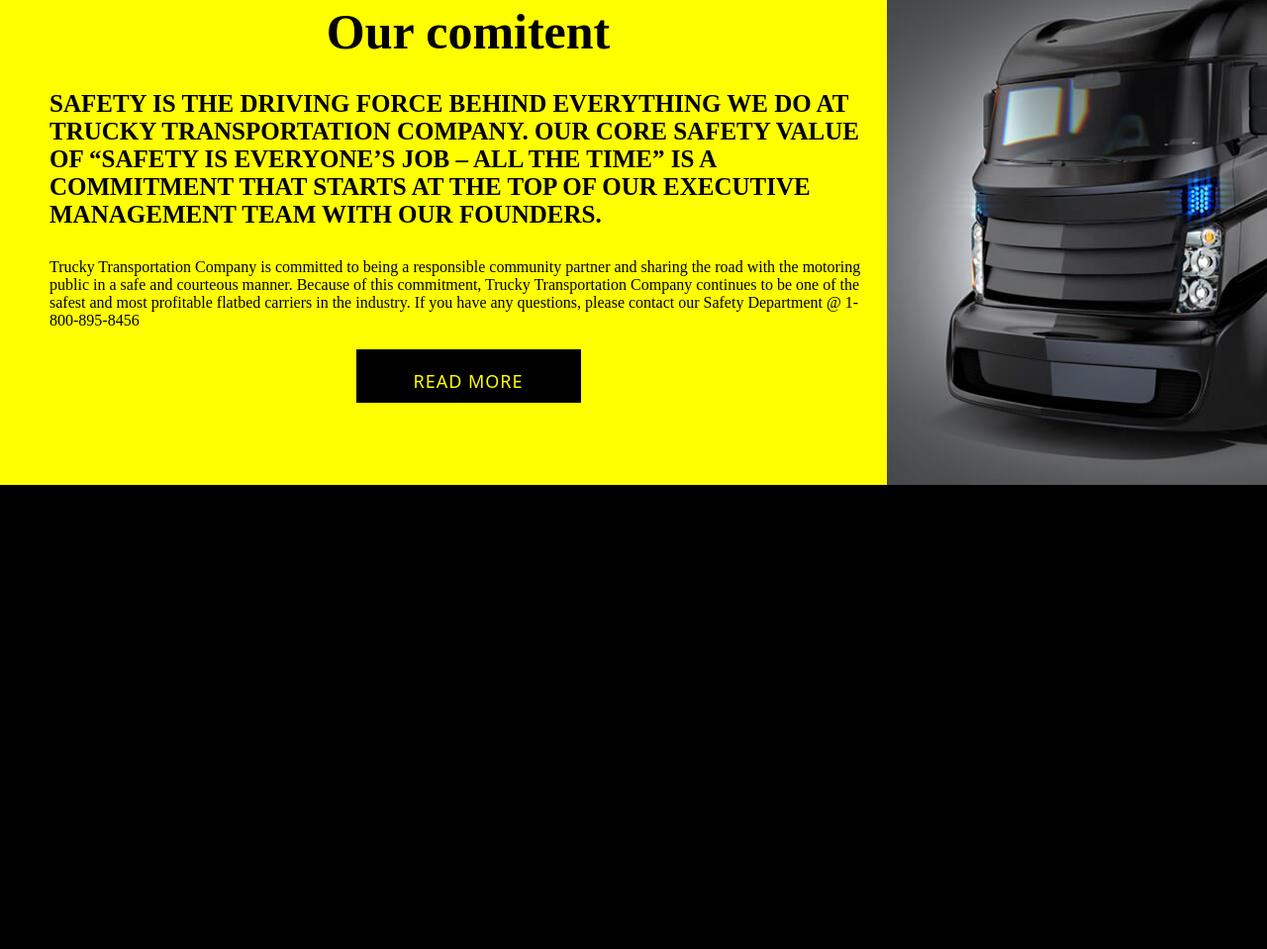
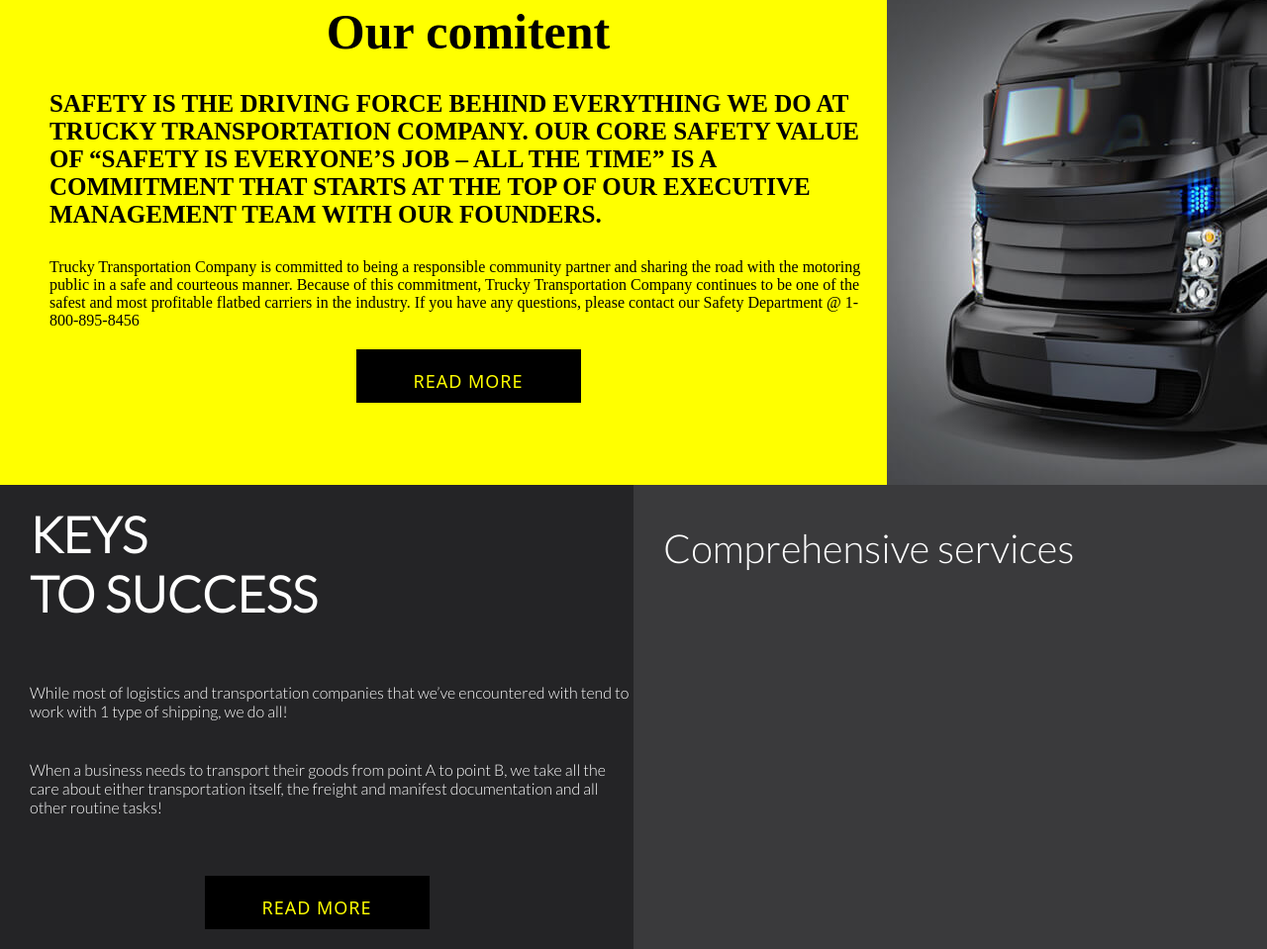
Before and after one commit to demndevel/transportation-company-ssite, a plain HTML site: page transport site/index.html in a window 1280 px wide. Shown: the part 736-1695 px from the top of the page at 99% size. Before the commit the page ends 1226 px from the top, so only its background shows below. Drawn offline with Linux system fonts and the light colour scheme.

Commit message:
добавил новый блок
а ещё шрифт Lato(страница теперь менее убогая)

```diff
--- a/transport site/index.html
+++ b/transport site/index.html
@@ -11,6 +11,8 @@
 	<link rel="stylesheet" href="slider.css">
 	<link rel="stylesheet" href="buttons.css">
     <link rel="stylesheet" href="https://maxcdn.bootstrapcdn.com/font-awesome/4.5.0/css/font-awesome.min.css">
+    <link rel="preconnect" href="https://fonts.gstatic.com">
+    <link href="https://fonts.googleapis.com/css2?family=Lato:wght@300&display=swap" rel="stylesheet">
 
 </head>
 
@@ -82,8 +84,18 @@
     </div>
 
     </section>
-    <section>
-
+    <section class="keystosucces">
+        <div class="wrap-keys-to-success">
+            <div class="left-keys-wrap">
+                <h1 class="h1-keys">KEYS <br>TO SUCCESS</h1>
+                <p class="paragraph-keys">While most of logistics and transportation companies that we’ve encountered with tend to work with 1 type of shipping, we do all!</p>
+                <p class="second-paragraph-keys">When a business needs to transport their goods from point A to point B, we take all the care about either transportation itself, the freight and manifest documentation and all other routine tasks!</p>
+                <a class="botr">Read more</a>
+            </div>
+            <div class="right-keys-wrap">
+                <p>Comprehensive services</p>
+            </div>
+        </div>
     </section>
     </main>
 	<footer></footer>
--- a/transport site/styles.css
+++ b/transport site/styles.css
@@ -101,3 +101,44 @@ li > a:hover{
         grid-template-columns: 100%;
     }
 }
+.wrap-keys-to-success {
+    background-color: darkgoldenrod;
+    display: grid;
+    grid-template-columns: 50% 50%;
+}
+.h1-keys {
+    color: white;
+    font-size: 50px;
+    padding-bottom: 20px;
+    font-family: Lato, sans-serif;
+    padding-left: 30px;
+    padding-top: 20px;
+
+}
+.paragraph-keys{
+    padding-bottom: 40px;
+    padding-top: 40px;
+    color: white;
+    font-family: Lato, sans-serif;
+    padding-left: 30px;
+}
+.second-paragraph-keys{
+    padding-bottom: 40px;
+    color: white;
+    font-family: Lato, sans-serif;
+    padding-left: 30px;
+}
+.left-keys-wrap {
+    background-color: #242426;
+}
+.right-keys-wrap {
+    font-family: Lato, sans-serif;
+    background-color: #3a3a3c;
+}
+.right-keys-wrap p{
+    padding-bottom: 40px;
+    padding-top: 40px;
+    padding-left: 30px;
+    color: white;
+    Font-size: 40px;
+}
```
